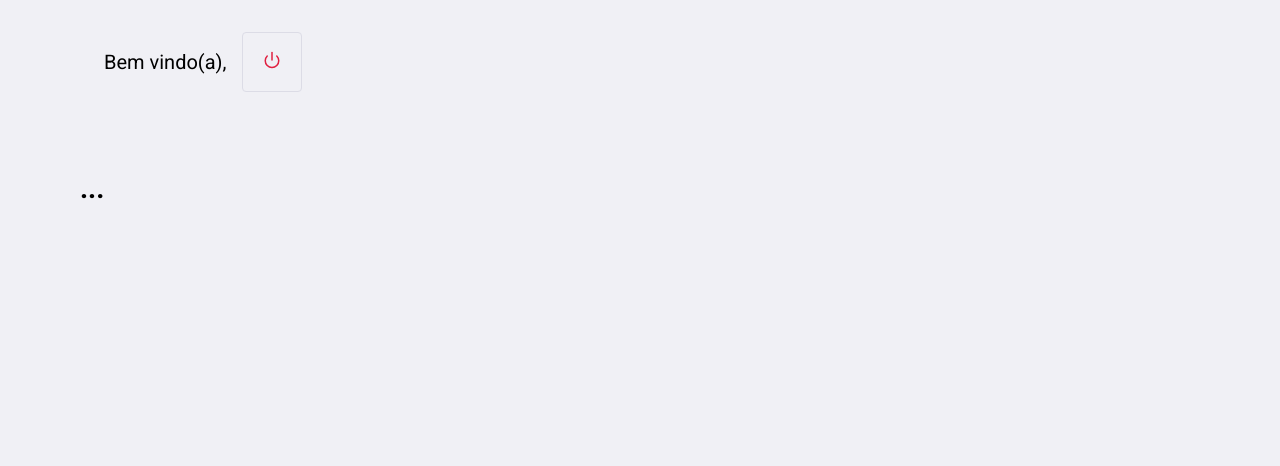
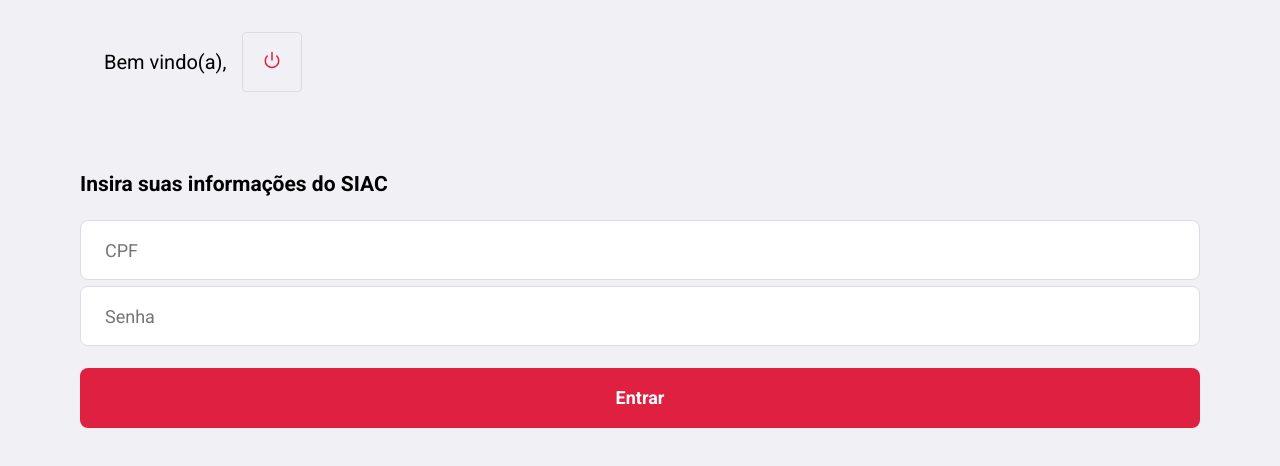
Before and after one commit to LucasAdorno/iconselho-frontend, a React (Create React App) app: page /profile in a window 1280 px wide. Shown: the top 466 px of the page. Built offline with nearby package versions, Linux system fonts and the light colour scheme; no server answers.

Commit message:
siac form

```diff
--- a/src/pages/Profile/index.js
+++ b/src/pages/Profile/index.js
@@ -1,4 +1,4 @@
-import React, { useEffect } from 'react';
+import React, { useEffect, useState } from 'react';
 
 import { FiPower } from 'react-icons/fi';
 
@@ -14,7 +14,12 @@ export default function Profile() {
 
     const userId = localStorage.getItem('userId');
     const userName = localStorage.getItem('userName');
+    const [cpf, setCpf] = useState('');
+    const [password, setPassword] = useState('');
 
+    const handleSubmit = async () =>{
+        await alert('enviou!')
+    }
 
     useEffect(() => {
         api.get('profile', {
@@ -41,8 +46,24 @@ export default function Profile() {
                     <FiPower size={18} color="#E02041"/>
                 </button>
             </header>
+            <section className="form">
 
-            <h1>...</h1>
+                <form onSubmit={handleSubmit}>
+                    <h1>Insira suas informações do SIAC</h1>
+
+                    <input placeholder="CPF"
+                    value={cpf}
+                    onChange={e => setCpf(e.target.value)}
+                    />
+                    <input placeholder="Senha"
+                    type='password'
+                    value={password}
+                    onChange={e => setPassword(e.target.value)}
+                    />
+
+                    <button className="button" type="submit">Entrar</button>
+                </form>
+            </section>
         </div>
     );
 }
```
